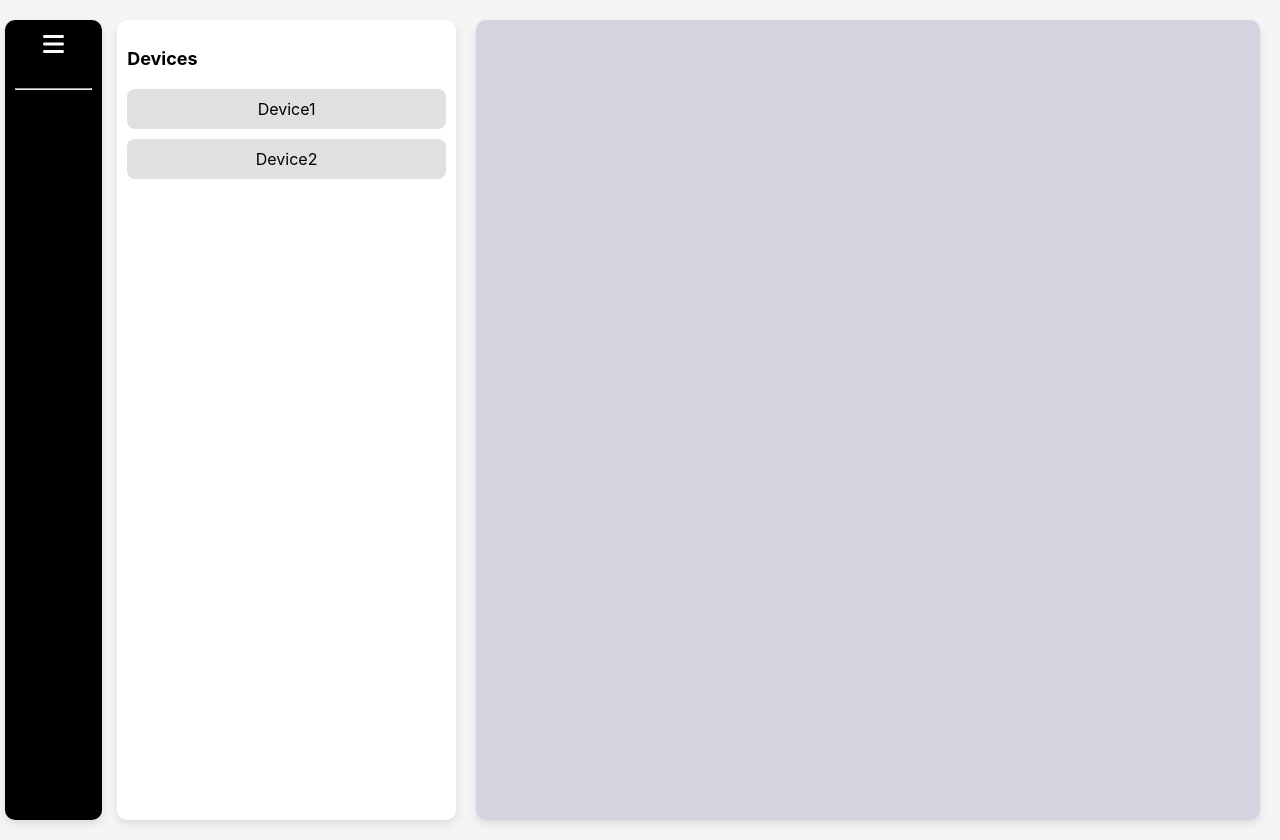
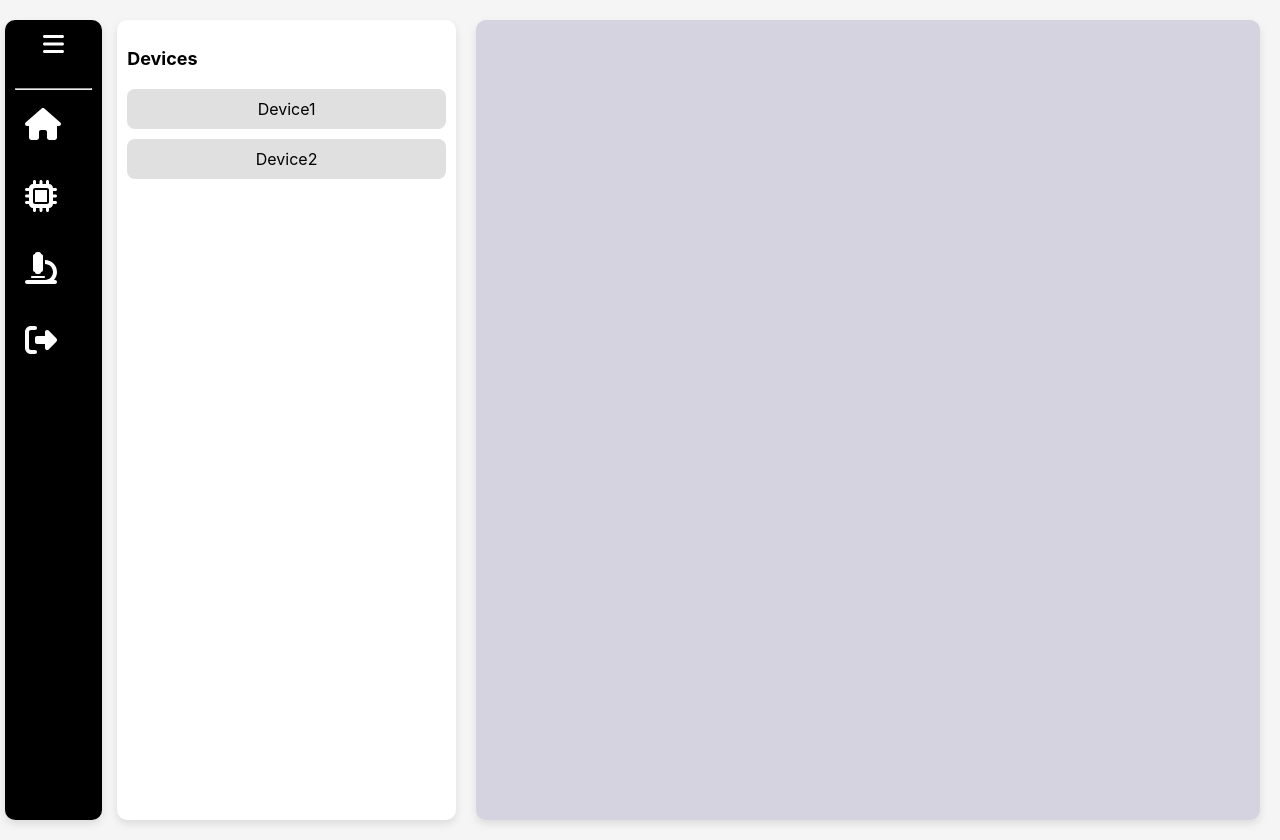
Before and after one commit to paprikadreamdetective/RPPW-DAQ, a React (Create React App) app in the folder dashboard/: page /dashboard in a window 1280 px wide. Built offline with nearby package versions, Linux system fonts and the light colour scheme; sample sign-in values are in the browser's storage.

Commit message:
🩹 Simple fix for a non-critial issue
Simple fix for a non-critial issue

```diff
--- a/dashboard/src/components/Dashboard.js
+++ b/dashboard/src/components/Dashboard.js
@@ -209,8 +209,8 @@ import "./Dashboard.css";
 
 
 import { FontAwesomeIcon } from "@fortawesome/react-fontawesome";
-import { faHome, faSignOutAlt, faBars } from "@fortawesome/free-solid-svg-icons";
-import { faArrowLeft, faArrowRight } from "@fortawesome/free-solid-svg-icons"; // Usamos íconos de react-icons
+import { faHome, faMicrochip, faMicroscope, faSignOutAlt, faBars } from "@fortawesome/free-solid-svg-icons";
+import { faClose } from "@fortawesome/free-solid-svg-icons"; // Usamos íconos de react-icons
 import "slick-carousel/slick/slick.css";
 import "slick-carousel/slick/slick-theme.css";
 
@@ -282,7 +282,8 @@ function Dashboard() {
       <div className={`sidebar ${sidebarOpen ? "open" : ""}`}>
         {/* Botón para abrir/cerrar el Sidebar */}
         <button className="menu-button" onClick={toggleSidebar}>
-          <FontAwesomeIcon icon={faBars} />
+          <FontAwesomeIcon icon={sidebarOpen ? faClose : faBars} />
+
         </button>
 
         <br/>
@@ -291,12 +292,21 @@ function Dashboard() {
 
         <div className="sidebar-options">
 
-          <div className="sidebar-item" onClick={() => navigate("/")}>
+          <div className="sidebar-item" title={!sidebarOpen ? "Home" : ""}>
             <FontAwesomeIcon icon={faHome} size="2x" color="white" />
-
+            {sidebarOpen && <span className="sidebar-item-text">Home</span>}
           </div>
-          <div className="sidebar-item" onClick={logout}>
+          <div className="sidebar-item" title={!sidebarOpen ? "Devices" : ""} onClick={() => navigate("/")}>
+            <FontAwesomeIcon icon={faMicrochip} size="2x" color="white" />
+            {sidebarOpen && <span className="sidebar-item-text">Devices</span>}
+          </div>
+          <div className="sidebar-item" title={!sidebarOpen ? "Experiments" : ""}>
+            <FontAwesomeIcon icon={faMicroscope} size="2x" color="white" />
+            {sidebarOpen && <span className="sidebar-item-text">Experiments</span>}
+          </div>
+          <div className="sidebar-item" title={!sidebarOpen ? "Logout" : ""} onClick={logout}>
             <FontAwesomeIcon icon={faSignOutAlt} size="2x" color="white" />
+            {sidebarOpen && <span className="sidebar-item-text">Logout</span>}
           </div>
         </div>
       </div>
--- a/dashboard/src/components/SidebarHome.css
+++ b/dashboard/src/components/SidebarHome.css
@@ -38,38 +38,52 @@
     box-shadow: 0 4px 8px rgba(0, 0, 0, 0.1);
   }
   .sidebar.open {
+
     width: 450px; /* Se expande cuando está abierto */
   }
 
   .sidebar-options {
-    /*display: flex;
-    flex-direction: column;
-    gap: 20px;*/
+
+    gap: 20px;
     display: flex;
     flex-direction: column;
-    gap: 20px;
-    width: 100%;
     /*align-items: center;*/
-    opacity: 0; /* Oculta las opciones cuando está cerrado */
-    transition: opacity 0.3s ease-in-out;
+
+    /*width: 100%;*/
+    align-items: flex-start; /* Alineación a la izquierda cuando está abierto */
+
+
   }
 
-  .sidebar.open .sidebar-options {
-    opacity: 1; /* Muestra las opciones cuando se expande */
-}
+
 
 .sidebar-item {
+    display: flex;
     cursor: pointer;
     padding: 10px;
     border-radius: 10px;
-    transition: background 0.3s;
+    transition: background 0.3s, width 0.3s ease-in-out;
+    align-items: center;
+  width: 95%;
+  /*position: relative;*/
 
   }
 
   .sidebar-item:hover {
     background: rgba(255, 255, 255, 0.2);
+
   }
 
+  .sidebar-item-text {
+    margin-left: 10px; /* Espacio entre el icono y el texto */
+    color: white;
+    font-size: 16px;
+
+  }
+
+  /*.sidebar.open .sidebar-item-text {
+    opacity: 1; /* Muestra las opciones cuando se expande */
+/*}*/
   /* Botón para abrir el menú */
   .menu-button {
     /*position: relative;
@@ -90,6 +104,10 @@
     cursor: pointer;
   }
 
+/* Tooltip cuando el sidebar está cerrado */
+
+
+
   /* Botón para cerrar el Sidebar */
   .close-sidebar {
     position: absolute;
@@ -101,3 +119,40 @@
     font-size: 24px;
     cursor: pointer;
   }
+
+  .sidebar.open .menu-button {
+    display: flex;
+    justify-content: flex-end;
+  }
+
+  /* Cuando el sidebar está cerrado, los elementos se reducen */
+.sidebar:not(.open) .sidebar-item {
+  display: flex;
+  justify-content: center;
+  width: auto;
+
+}
+
+/* Tooltip personalizado */
+.sidebar-item::after {
+  content: attr(data-tooltip);
+  position: absolute;
+  left: 100%;
+  top: 50%;
+  transform: translateY(-50%);
+  background: rgba(0, 0, 0, 0.75);
+  color: white;
+  padding: 5px 10px;
+  border-radius: 5px;
+  font-size: 14px;
+  white-space: nowrap;
+  opacity: 0;
+  transition: opacity 0.3s, transform 0.3s;
+  pointer-events: none;
+}
+
+/* Mostrar el tooltip cuando el sidebar está cerrado y el mouse pasa encima */
+.sidebar:not(.open) .sidebar-item:hover::after {
+  opacity: 1;
+  transform: translateY(-50%) translateX(10px);
+}
```
